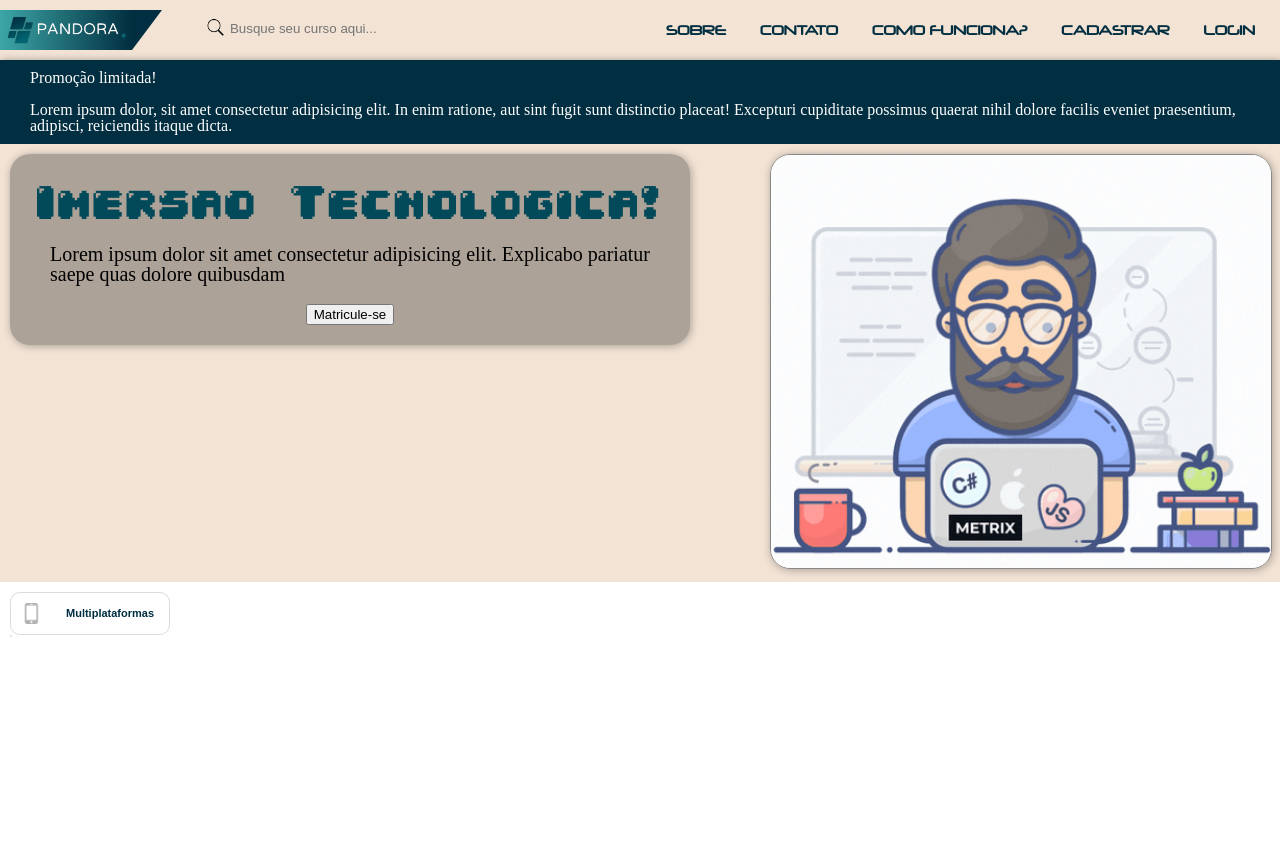
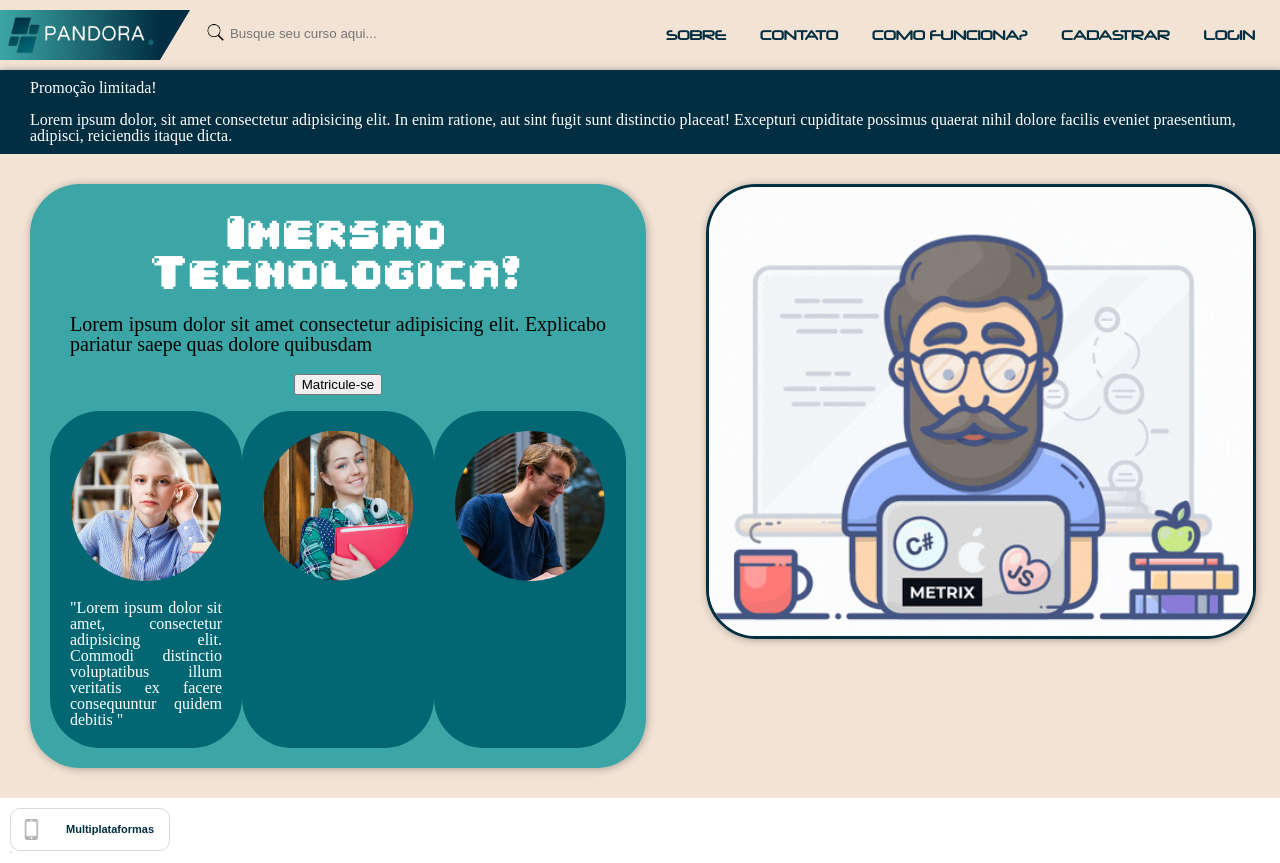
Before and after one commit to CairoHS/Pandora, a plain HTML site: page front_end/index.html in a window 1280 px wide. Before the commit the page ends 800 px from the top, so only its background shows below. Drawn offline with Linux system fonts and the light colour scheme.

Commit message:
Versao 0.8

```diff
--- a/front_end/index.css
+++ b/front_end/index.css
@@ -33,7 +33,7 @@
 
 #logo{
     display: flex;
-    width: 150px; height: 40px;
+    width: 150px; height: 50px;
 }
 
 #imagemlogo{
@@ -43,7 +43,7 @@
 }
 
 #bordatriangulologo{
-    border-top: 40px solid var(--azul1);
+    border-top: 50px solid var(--azul1);
     border-right: 30px solid transparent;
 }
 
@@ -121,25 +121,23 @@
 }
 
 #banner{
-    margin: 10px;
-    width: 500px;
+    margin: 30px;
+    width: 600px;
 }
 
 #banner > img{
     width: 100%;
-    border-radius: 20px;
-    border: 1px solid var(--cinzaescuro);
+    border-radius: 50px;
+    border: 3px solid var(--azul1);
     box-shadow: 1px 1px 8px rgba(0, 0, 0, 0.308);
 }
 
 #texto{
-    padding: 20px;
-    margin-top: 10px;
-    margin-left: 10px;
-    width: 50%;height: 100%;
+    padding: 20px; margin: 30px;
+    width: 45%; height: 100%;
     text-align: center;
-    background-color: #00000049;
-    border-radius: 20px;
+    background-color: #3CA6A6;
+    border-radius: 50px;
     box-shadow: 1px 1px 8px rgba(0, 0, 0, 0.308);
 }
 
@@ -147,7 +145,7 @@
     padding: 10px 0px 0px 0px;
     font-family: "04b", Arial, Helvetica, sans-serif;
     font-size: 40px;
-    color: var(--azul2);
+    color: var(--branco);
 }
 
 #texto > p{
@@ -156,6 +154,26 @@
     padding: 20px;
 }
 
+#caixa_alunos{
+    display: flex;
+    width: 100%;
+    justify-content: space-evenly;
+}
+
+.aluno{
+    background-color: #026773;
+    width: 200px; height: 250pxpx;
+    padding: 20px;
+    border-radius: 50px;
+    color: var(--branco);
+}
+.aluno > img{
+    width: 150px;
+}
+
+.aluno > p{
+    text-align: justify;
+}
 #apresentacao_plataformas{
     padding: 10px 0px;
     background-color: var(--branco);
--- a/front_end/index.html
+++ b/front_end/index.html
@@ -54,13 +54,12 @@
             <section id="texto">
                 <h1>Imersao Tecnologica!</h1>
                 <p>Lorem ipsum dolor sit amet consectetur adipisicing elit. Explicabo pariatur saepe quas dolore quibusdam</p>
-
                 <button> Matricule-se</button>
-
-                <div class="alunos">
-                    <div></div>
-                    <div></div>
-                    <div></div>
+                <br><br>
+                <div id="caixa_alunos">
+                    <div class="aluno"><img src="img/aluno1_250px.png" alt="Aluno fictício 1"><br><br> <p>"Lorem ipsum dolor sit amet, consectetur adipisicing elit. Commodi distinctio voluptatibus illum veritatis ex facere consequuntur quidem debitis "</p></div>
+                    <div class="aluno"><img src="img/aluno2_250px.png" alt="Aluno fictício 2"></div>
+                    <div class="aluno"><img src="img/aluno3_250px.png" alt="Aluno fictício 3"></div>
                 </div>
             </section>
 
```
Also changed, not shown: front_end/img/aluno1_250px.png (added), front_end/img/aluno2.jpg (added), front_end/img/aluno2_250px.png (added), front_end/img/aluno3_250px.png (added), 2 other files.
